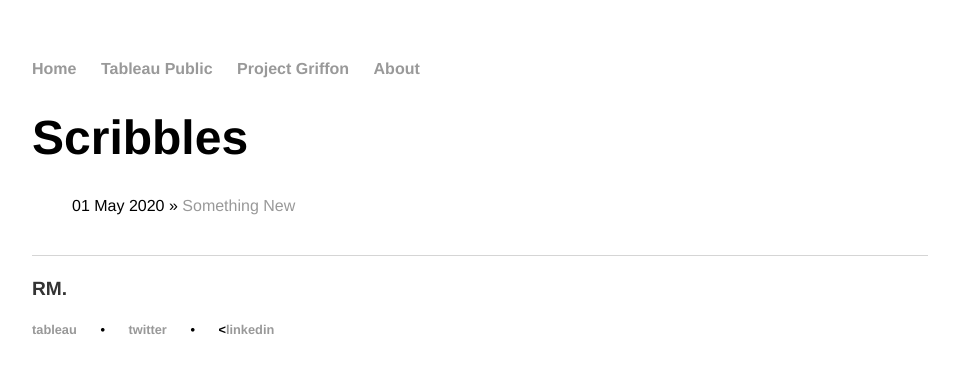
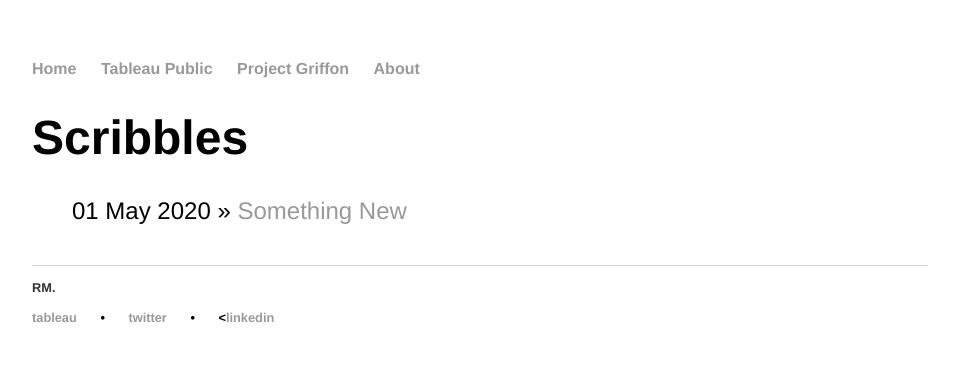
Before and after one commit to scribblr42/scribbles.github.io, a Jekyll site: the page built from index.html, in a window 1280 px wide. Shown: the top 373 px of the page, without its empty margins (160-1119 px from the left). Built offline with Jekyll 4.4.1, drawn with Linux system fonts in a browser that asks for light colours.

Commit message:
Update main.css

```diff
--- a/css/main.css
+++ b/css/main.css
@@ -25,7 +25,7 @@ h1 {
     font-family:'Helvetica', 'Arial', 'Sans-Serif';
 }
 p {
-    font-size: 1.5em;
+    font-size: 1em;
     line-height: 1.4em;
     color: #333;
 }
@@ -36,7 +36,7 @@ footer {
 
 ul.posts {
     margin: 20px auto 40px;
-    font-size: 1em;
+    font-size: 1.5em;
 }
 
 ul.posts li {
```
